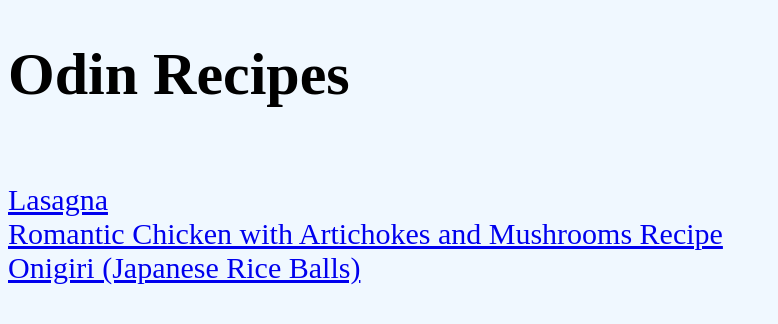
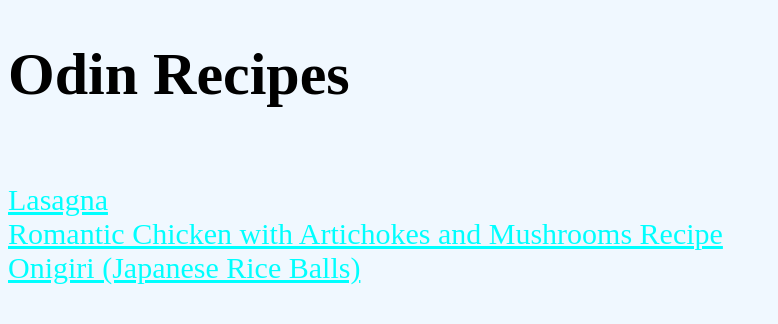
Before and after one commit to Sam-Orion/odin-recipes, a plain HTML site: page index.html in a window 1280 px wide. Shown: the whole page, without its empty margins (0-778 px from the left). Drawn offline with Linux system fonts and the light colour scheme.

Commit message:
Edit style

```diff
--- a/style1.css
+++ b/style1.css
@@ -1,8 +1,25 @@
 * {
     font-size: 30px;
     background-color: aliceblue;
+    font-family: 'Times New Roman', Times, serif;
 }
 
 h1 {
     font-size: 60px;
 }
+
+a:link {
+    color:aqua;
+}
+
+a:visited {
+    color:firebrick;
+}
+
+a:hover {
+    color:blueviolet;
+}
+
+a:active {
+    color:salmon;
+}
```
